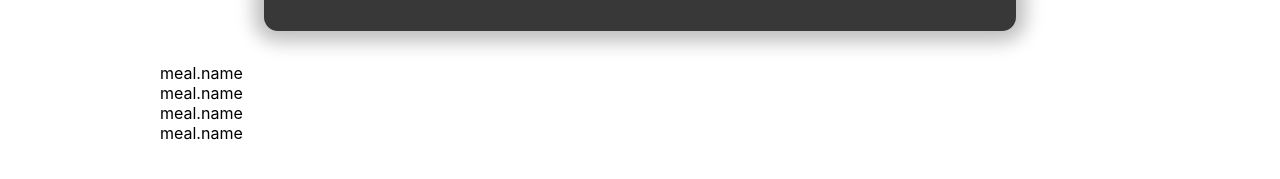
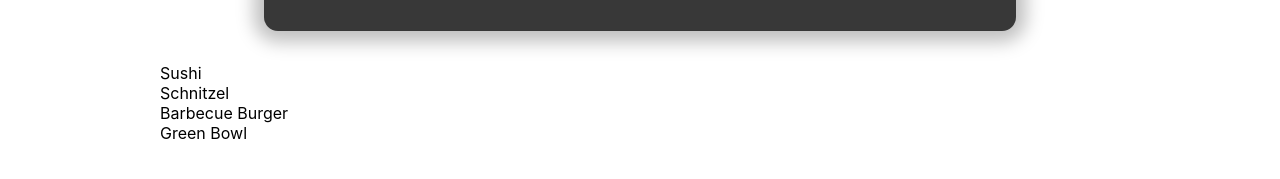
Before and after one commit to wingo-dev/food-order-app, a React (Create React App) app: page / in a window 1280 px wide. Shown: the part 419-598 px from the top of the page. Built offline with nearby package versions, Linux system fonts and the light colour scheme.

Commit message:
available meal list fix

```diff
--- a/src/components/Meals/AvailableMeals.js
+++ b/src/components/Meals/AvailableMeals.js
@@ -27,7 +27,11 @@ const DUMMY_MEALS = [
     },
 ];
 const AvailableMeals = () => {
-    const mealsList = DUMMY_MEALS.map((meal) => <li>meal.name</li>);
+    const mealsList = DUMMY_MEALS.map((meal) => {
+        return (
+            <li key={meal.id}>{meal.name}</li>
+        );
+    });
     return (
         <section className={classes.meals}>
             <ul>{mealsList}</ul>
```
